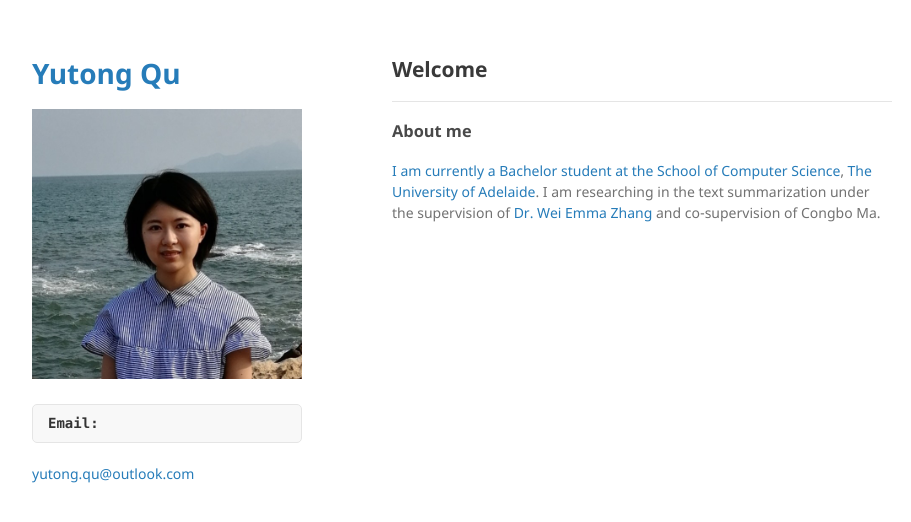
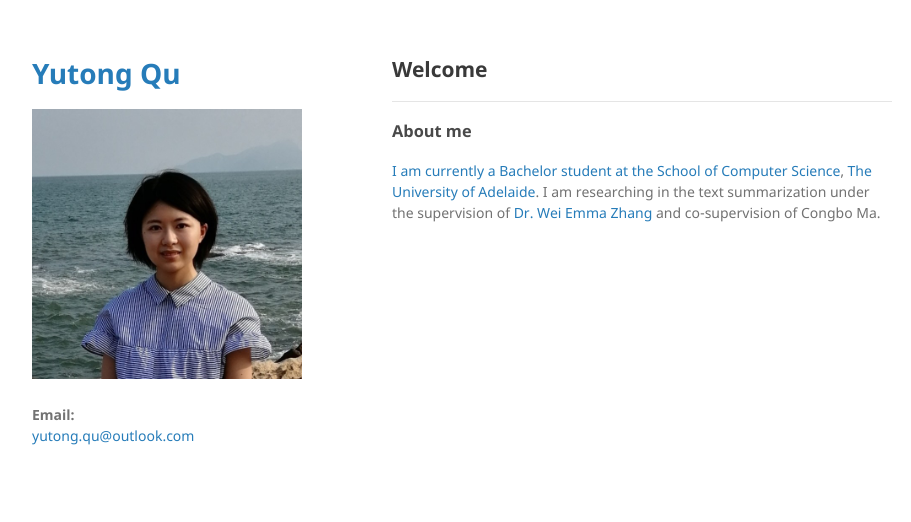
Before and after one commit to yutongqu/yutongqu.github.io, a Jekyll site: the page built from index.md, in a window 1280 px wide. Shown: the top 522 px of the page, without its empty margins (178-1089 px from the left). Built offline with Jekyll 4.4.1, drawn with Linux system fonts in a browser that asks for light colours; our own code applies the rules of GitHub Pages for plain Markdown files; the repository's description, which GitHub fills in, is left out.

```diff
--- a/_layouts/default.html
+++ b/_layouts/default.html
@@ -25,7 +25,7 @@
 
 
         {% if site.email %}
-        <pre><b>Email: </b></pre>
+        <nobr><b>Email: </b></nobr>
         <p class="view"><a href="mailto:{{ site.email_link }}">{{ site.email }}</p>
         {% endif %}
 
```
